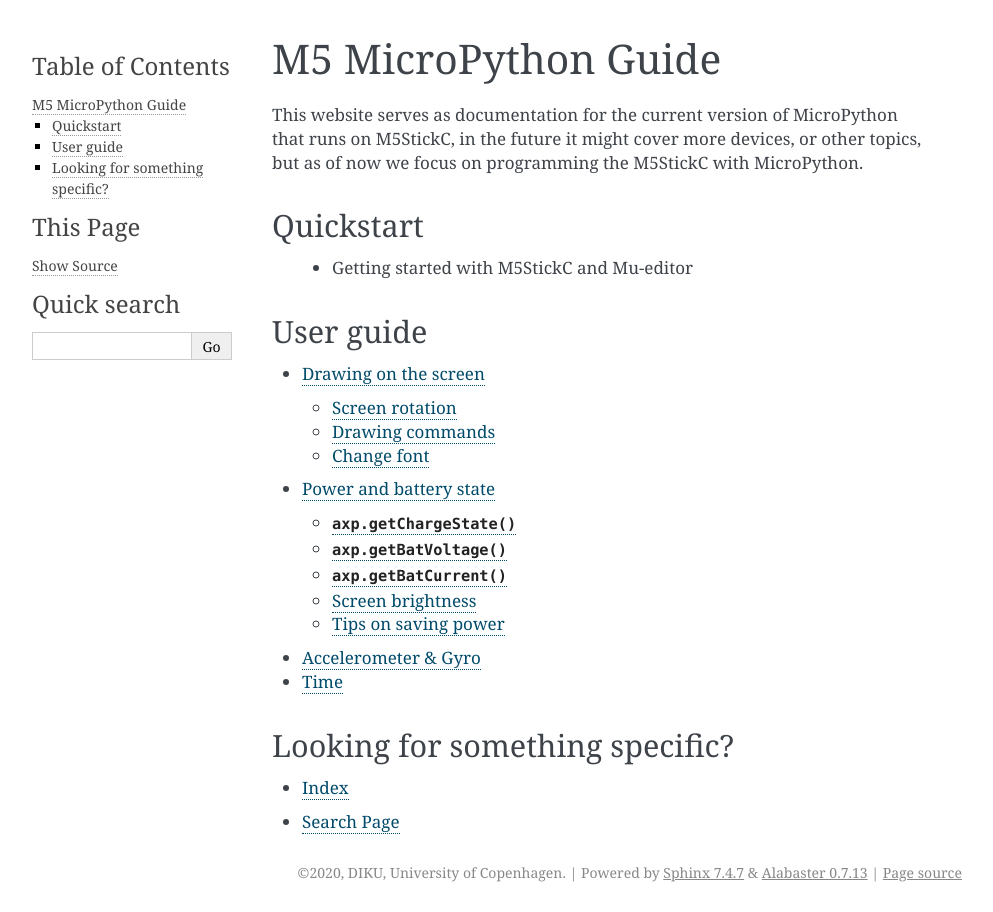
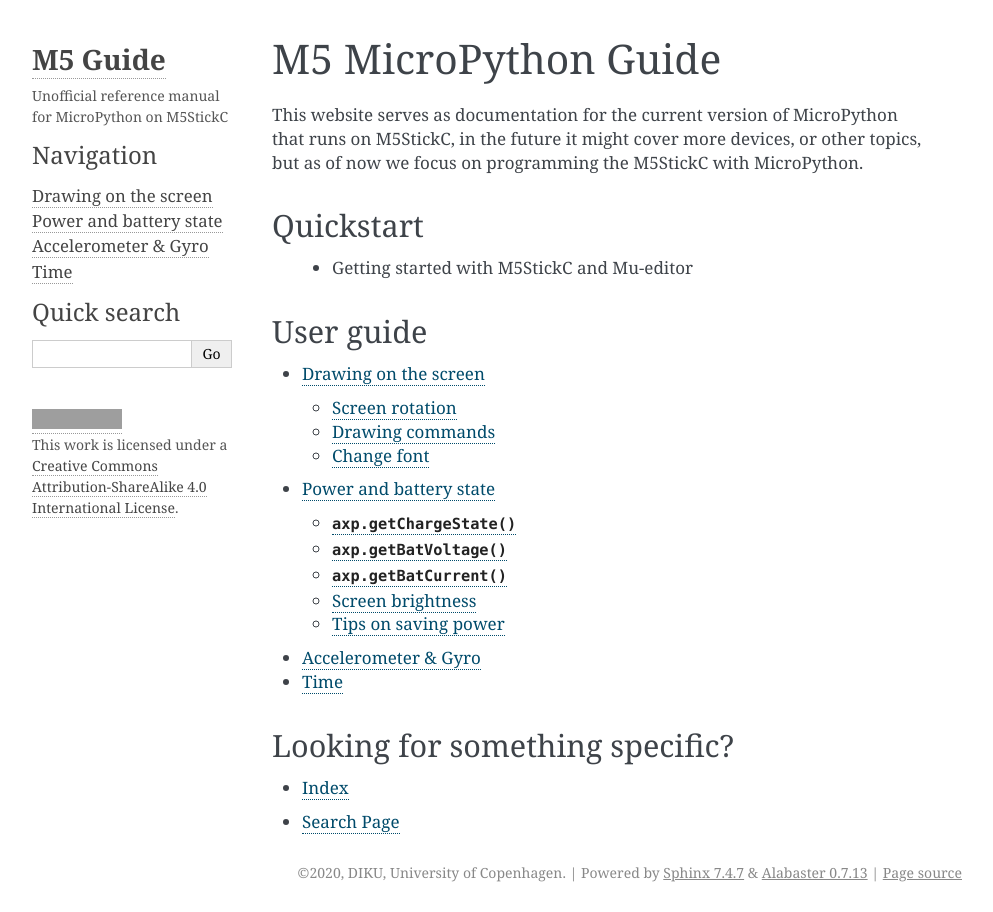
Before and after one commit to DatalogiForAlle/M5Guide, a Sphinx documentation site: the page built from docs/index.rst, in a window 1280 px wide. Shown: the whole page, without its empty margins (148-1141 px from the left). Built offline with Sphinx 7.4.7, drawn with Linux system fonts in a browser that asks for light colours; grey boxes are pictures that could not be loaded.

Commit message:
Add creative commons logo and make sidebar fixed

```diff
--- /dev/null
+++ b/docs/_templates/sidebar.html
@@ -0,0 +1,8 @@
+{% include "about.html" %}
+{% include "navigation.html" %}
+{% include "searchbox.html" %}
+
+<p>&nbsp;</p>
+<p>
+  <a rel="license" href="http://creativecommons.org/licenses/by-sa/4.0/"><img alt="Creative Commons License" style="border-width:0" src="https://i.creativecommons.org/l/by-sa/4.0/88x31.png" /></a><br />This work is licensed under a <a rel="license" href="http://creativecommons.org/licenses/by-sa/4.0/">Creative Commons Attribution-ShareAlike 4.0 International License</a>.
+</p>
--- a/docs/conf.py
+++ b/docs/conf.py
@@ -58,5 +58,10 @@
 
 
 html_theme_options = {
-    "description": "Unofficial reference manual for MicroPython on M5StickC"
+    "description": "Unofficial reference manual for MicroPython on M5StickC",
+    "fixed_sidebar": True,
 }
+
+html_sidebars = {
+   '**': [ "sidebar.html" ],
+}
--- a/docs/index.rst
+++ b/docs/index.rst
@@ -48,6 +48,7 @@
 Looking for something specific?
 -------------------------------
 * :ref:`genindex`
+
 .. * :ref:`modindex`
 
 * :ref:`search`
```
Also changed, not shown: 1 other file.
